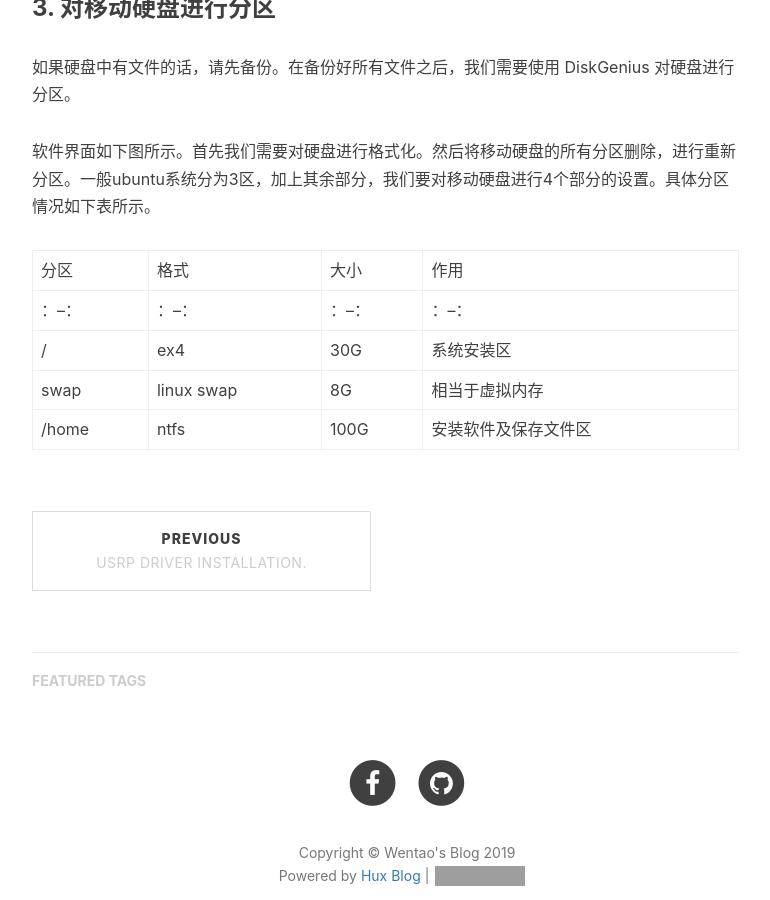
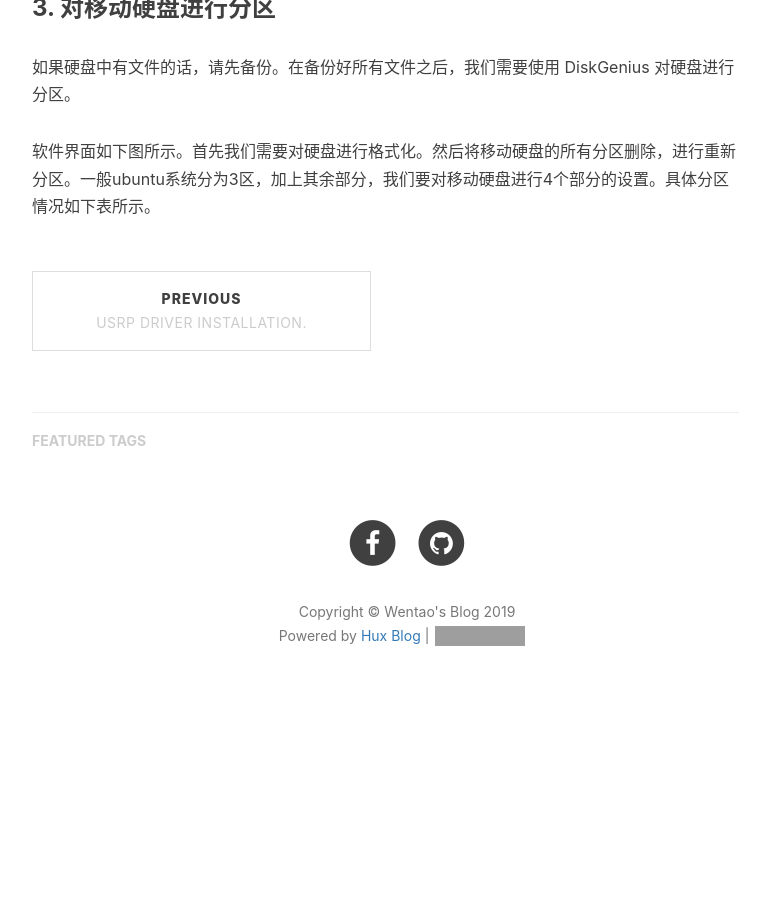
Before and after one commit to csxmt123/zhouwt612.github.io, a Jekyll site: the page built from _posts/2019-07-23-移动硬盘上安装ubuntu系统.md, in a window 1280 px wide and 900 px high, scrolled down 1591 px. Shown: the whole window, without its empty margins (233-1003 px from the left). Built offline with Jekyll 4.4.1, drawn with Linux system fonts in a browser that asks for light colours; nearby versions of some CDN libraries; our own code applies the rules of GitHub Pages for plain Markdown files; comment, search, counter and statistics services are not loaded; after the commit the page ends 2331 px from its top, so only the background shows below that; grey boxes are pictures that could not be loaded.

Commit message:
Update 2019-07-23-移动硬盘上安装ubuntu系统.md

```diff
--- a/_posts/2019-07-23-移动硬盘上安装ubuntu系统.md
+++ b/_posts/2019-07-23-移动硬盘上安装ubuntu系统.md
@@ -44,10 +44,3 @@ Universal-USB-Installer软件的界面如下图所示，我们可以根据软件
 如果硬盘中有文件的话，请先备份。在备份好所有文件之后，我们需要使用 DiskGenius 对硬盘进行分区。
 
 软件界面如下图所示。首先我们需要对硬盘进行格式化。然后将移动硬盘的所有分区删除，进行重新分区。一般ubuntu系统分为3区，加上其余部分，我们要对移动硬盘进行4个部分的设置。具体分区情况如下表所示。
-
-
-分区|格式|大小|作用
-：--：|：--：|：--：|：--：
-/|ex4|30G|系统安装区
-swap|linux swap|8G|相当于虚拟内存
-/home|ntfs|100G|安装软件及保存文件区
```
